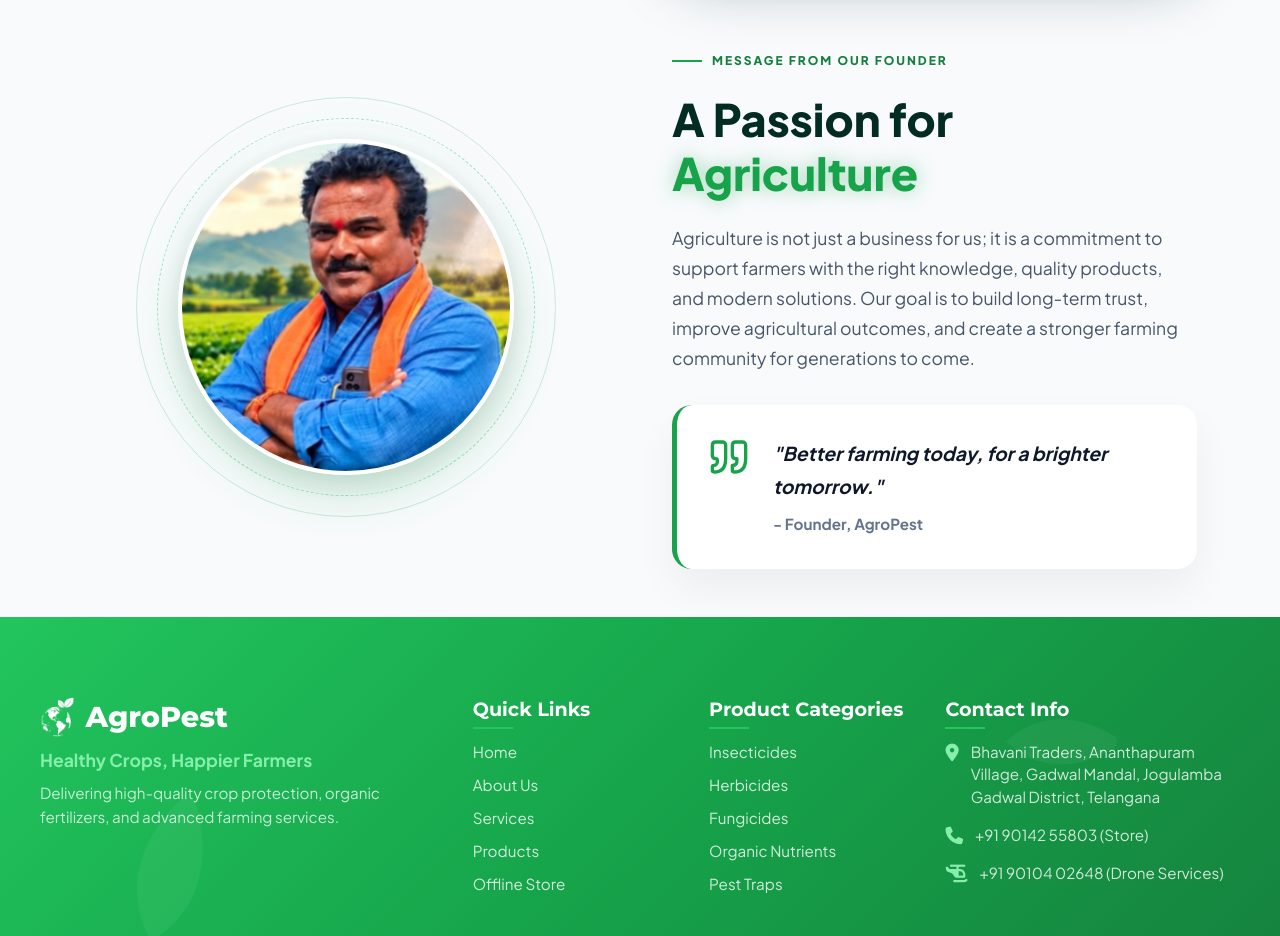
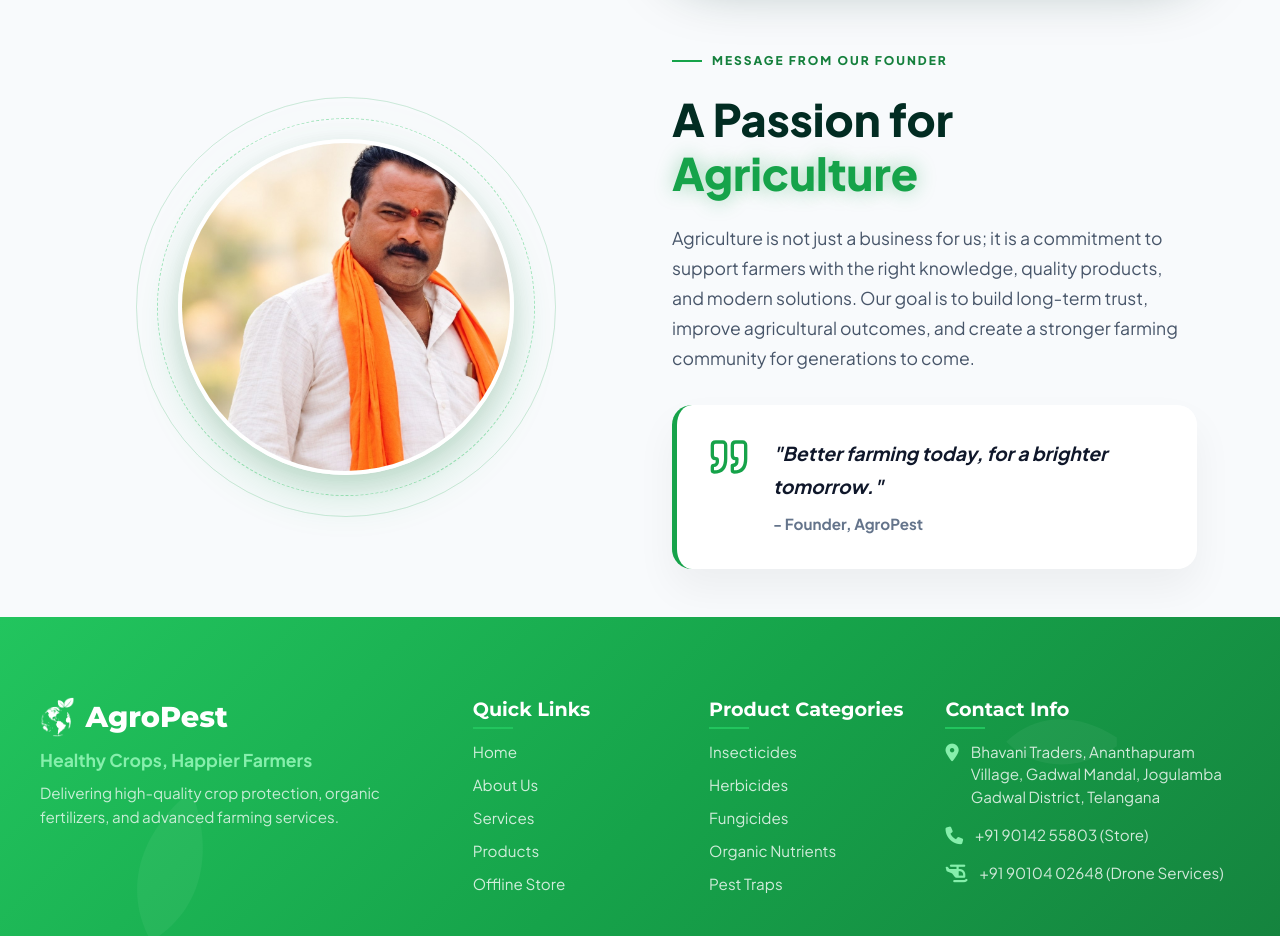
Before and after one commit to Suvarna-Maddi/agropest_1, a React (Vite) app: page /about in a window 1280 px wide. Shown: the part 3880-4816 px from the top of the page. Built offline with nearby package versions, Linux system fonts and the light colour scheme.

Commit message:
feat(about): update founder message section with new founder.jpg

```diff
--- a/src/pages/AboutPage.jsx
+++ b/src/pages/AboutPage.jsx
@@ -5,7 +5,6 @@ import {
   ChevronRight, ChevronLeft, MapPin, Quote, ArrowRight,
   Droplets, Bug, Crosshair, Users, Activity
 } from 'lucide-react';
-import founderImg from '../assets/about_img.png';
 import './AboutPage.css';
 
 const CountUp = ({ end, duration = 2000, suffix = "" }) => {
@@ -368,7 +367,7 @@ const AboutPage = () => {
           <div className="founder-visual reveal">
             <div className="silhouette-wrapper">
               <div className="silhouette-glow"></div>
-              <img src={founderImg} alt="AgroPest Founder" className="founder-portrait" />
+              <img src="/founder.jpg" alt="AgroPest Founder" className="founder-portrait" />
               <div className="s-ring r1"></div>
               <div className="s-ring r2"></div>
             </div>
```
Also changed, not shown: public/founder.jpg (added).
